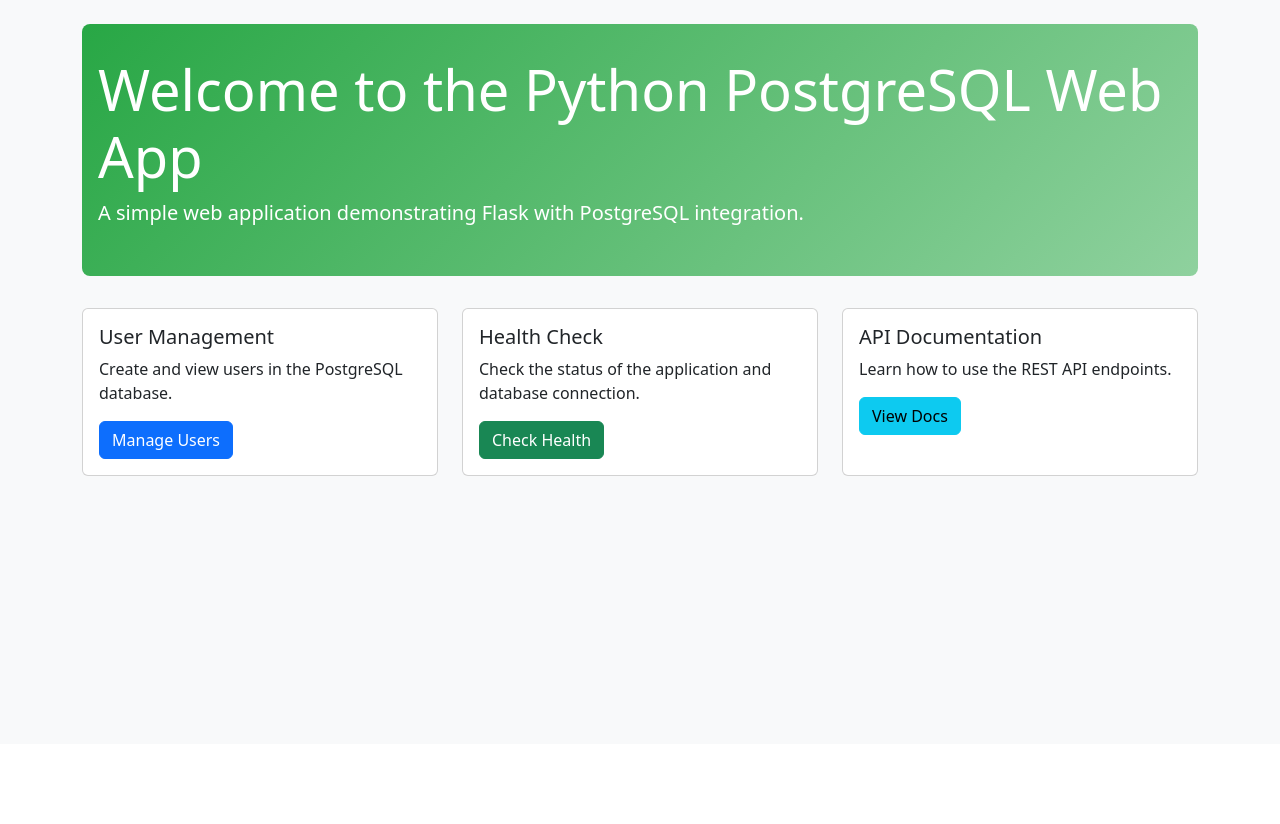
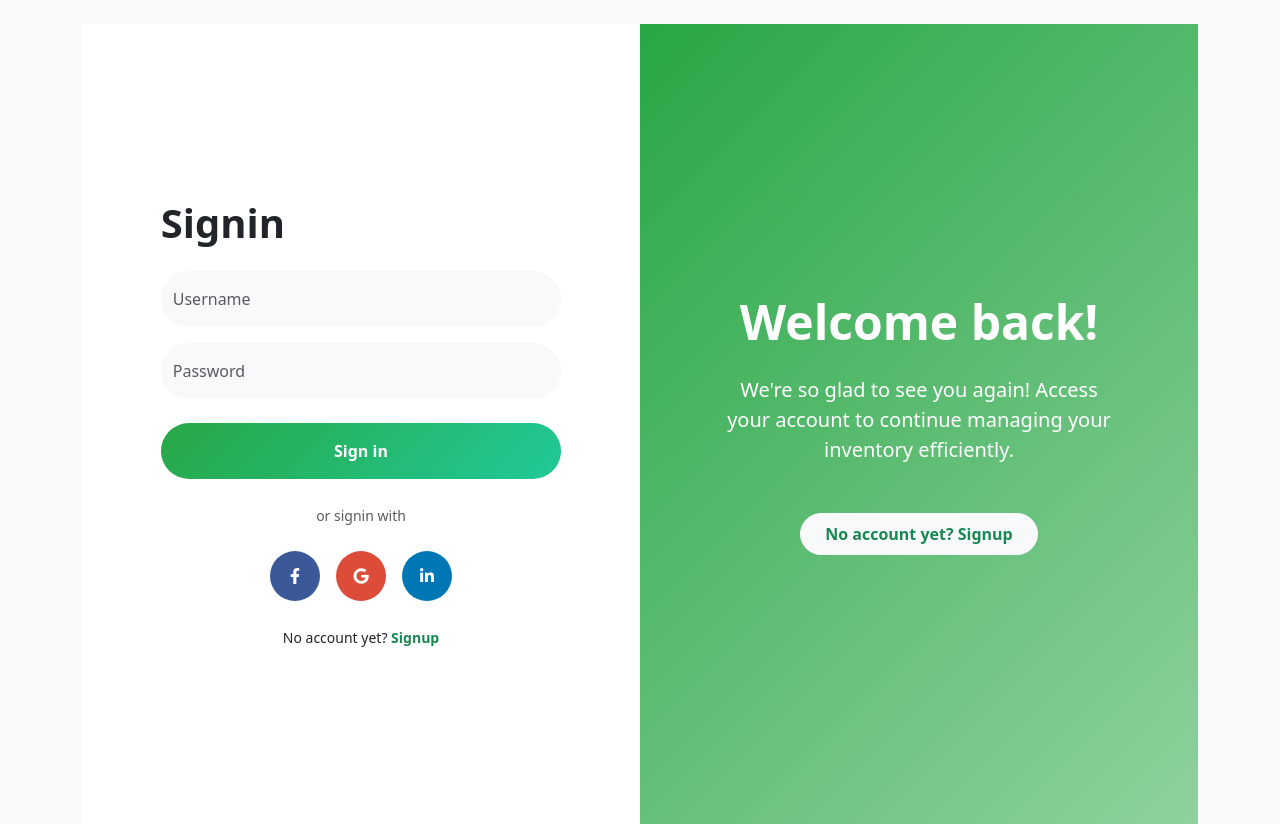
Before and after one commit to emmydush/Render, a Flask app: page / in a window 1280 px wide. Shown: the part 56-880 px from the top of the page. Before the commit the page ends 532 px from the top, so only its background shows below. Run offline with Flask 3, Linux system fonts and the light colour scheme; some libraries are stand-ins or nearby versions.

Commit message:
Transform home page into modern login page with split-screen design

```diff
--- a/templates/index.html
+++ b/templates/index.html
@@ -1,74 +1,72 @@
 {% extends "base.html" %}
 
 {% block content %}
-<div class="jumbotron">
-    <h1 class="display-4">Welcome to the Python PostgreSQL Web App</h1>
-    <p class="lead">A simple web application demonstrating Flask with PostgreSQL integration.</p>
-</div>
+<div class="container-fluid vh-100">
+    <div class="row h-100">
+        <!-- Left Side - Login Form -->
+        <div class="col-md-6 d-flex align-items-center justify-content-center bg-white">
+            <div class="w-75">
+                <h1 class="fw-bold mb-4">Signin</h1>
 
-<div class="row">
-    <div class="col-md-4 mb-4">
-        <div class="card feature-card h-100">
-            <div class="card-body">
-                <h5 class="card-title">User Management</h5>
-                <p class="card-text">Create and view users in the PostgreSQL database.</p>
-                <a href="/users" class="btn btn-primary">Manage Users</a>
+                <!-- Login Form -->
+                <form>
+                    <div class="mb-3">
+                        <input type="text" class="form-control rounded-pill bg-light py-3" placeholder="Username" style="border: none;">
+                    </div>
+                    <div class="mb-4">
+                        <input type="password" class="form-control rounded-pill bg-light py-3" placeholder="Password" style="border: none;">
+                    </div>
+
+                    <!-- Sign In Button -->
+                    <div class="d-grid mb-4">
+                        <button type="submit" class="btn btn-success rounded-pill py-3 fw-bold" style="background: linear-gradient(135deg, #28a745, #20c997); border: none;">Sign in</button>
+                    </div>
+
+                    <!-- Social Login Options -->
+                    <div class="text-center mb-4">
+                        <small class="text-muted">or signin with</small>
+                    </div>
+
+                    <div class="d-flex justify-content-center gap-3 mb-4">
+                        <!-- Social Icons -->
+                        <a href="#" class="btn rounded-circle" style="width: 50px; height: 50px; background-color: #3b5998; display: flex; align-items: center; justify-content: center;">
+                            <i class="fab fa-facebook-f text-white"></i>
+                        </a>
+                        <a href="#" class="btn rounded-circle" style="width: 50px; height: 50px; background-color: #dd4b39; display: flex; align-items: center; justify-content: center;">
+                            <i class="fab fa-google text-white"></i>
+                        </a>
+                        <a href="#" class="btn rounded-circle" style="width: 50px; height: 50px; background-color: #0077b5; display: flex; align-items: center; justify-content: center;">
+                            <i class="fab fa-linkedin-in text-white"></i>
+                        </a>
+                    </div>
+
+                    <!-- Signup Link -->
+                    <div class="text-center">
+                        <small>No account yet? <a href="#" class="text-success text-decoration-none fw-bold">Signup</a></small>
+                    </div>
+                </form>
             </div>
         </div>
-    </div>
-    <div class="col-md-4 mb-4">
-        <div class="card feature-card h-100">
-            <div class="card-body">
-                <h5 class="card-title">Health Check</h5>
-                <p class="card-text">Check the status of the application and database connection.</p>
-                <a href="/health" class="btn btn-success">Check Health</a>
-            </div>
-        </div>
-    </div>
-    <div class="col-md-4 mb-4">
-        <div class="card feature-card h-100">
-            <div class="card-body">
-                <h5 class="card-title">API Documentation</h5>
-                <p class="card-text">Learn how to use the REST API endpoints.</p>
-                <a href="#" class="btn btn-info" onclick="showApiDocs()">View Docs</a>
+
+        <!-- Right Side - Welcome Message -->
+        <div class="col-md-6 d-flex align-items-center justify-content-center" style="background: linear-gradient(135deg, #28a745, #8fd19e);">
+            <div class="text-white w-75 text-center">
+                <h1 class="display-5 fw-bold mb-4">Welcome back!</h1>
+                <p class="lead mb-5">We're so glad to see you again! Access your account to continue managing your inventory efficiently.</p>
+                <div class="mt-5">
+                    <a href="#" class="btn btn-light rounded-pill px-4 py-2 text-success fw-bold">No account yet? Signup</a>
+                </div>
             </div>
         </div>
     </div>
 </div>
 
-<div class="modal fade" id="apiDocsModal" tabindex="-1">
-    <div class="modal-dialog modal-lg">
-        <div class="modal-content">
-            <div class="modal-header">
-                <h5 class="modal-title">API Documentation</h5>
-                <button type="button" class="btn-close" data-bs-dismiss="modal"></button>
-            </div>
-            <div class="modal-body">
-                <h6>Endpoints:</h6>
-                <ul>
-                    <li><strong>GET /</strong> - Welcome message</li>
-                    <li><strong>GET /health</strong> - Health check</li>
-                    <li><strong>GET /users</strong> - Get all users</li>
-                    <li><strong>POST /users</strong> - Create a new user</li>
-                </ul>
-                <h6>Example POST request:</h6>
-                <pre>
-{
-    "name": "John Doe",
-    "email": "john@example.com"
-}
-                </pre>
-            </div>
-        </div>
-    </div>
-</div>
+<!-- Font Awesome for social icons -->
+<link rel="stylesheet" href="https://cdnjs.cloudflare.com/ajax/libs/font-awesome/6.0.0-beta3/css/all.min.css">
 {% endblock %}
 
 {% block scripts %}
 <script>
-function showApiDocs() {
-    var myModal = new bootstrap.Modal(document.getElementById('apiDocsModal'));
-    myModal.show();
-}
+// No additional scripts needed for this static page
 </script>
 {% endblock %}
```
